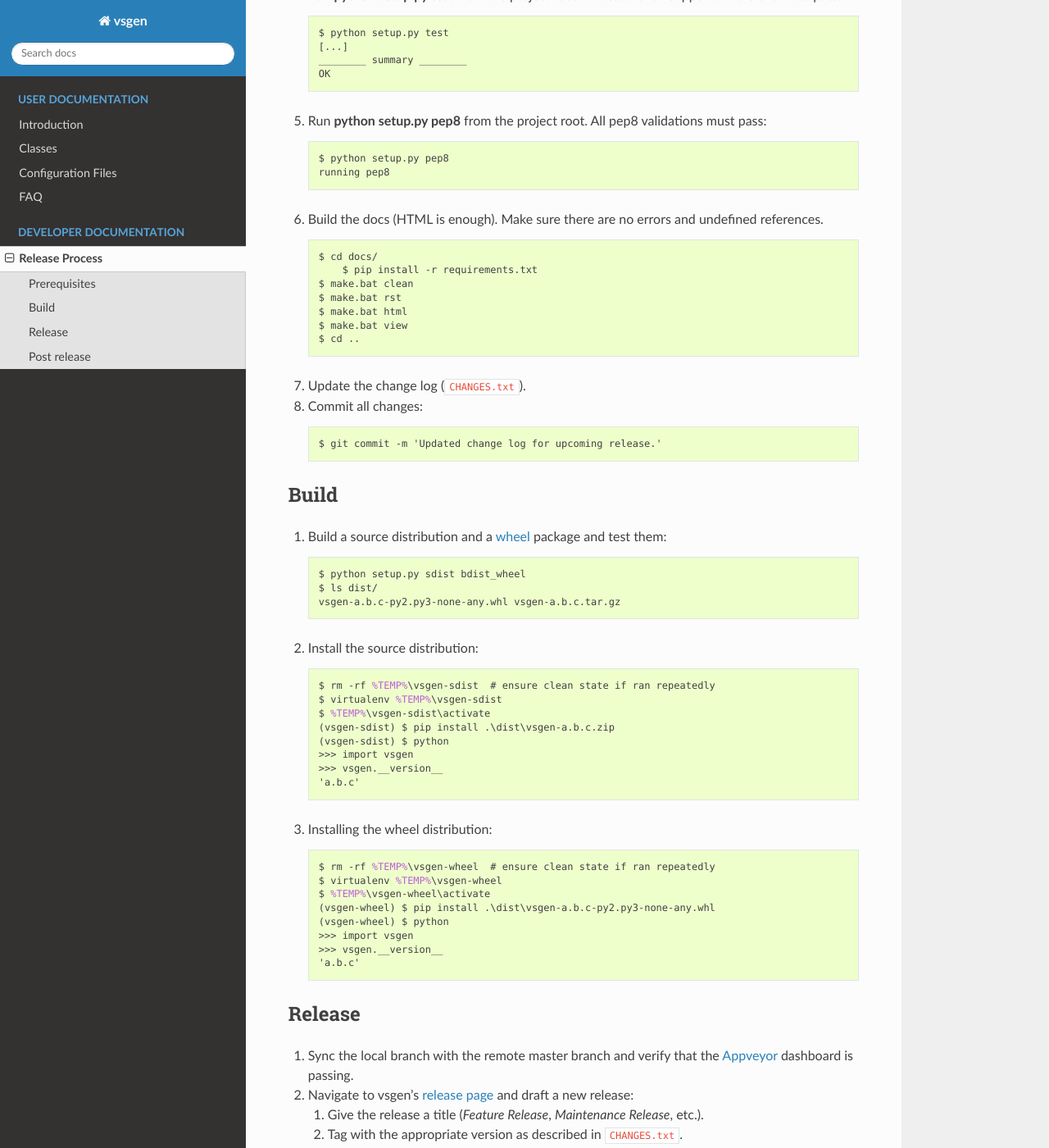
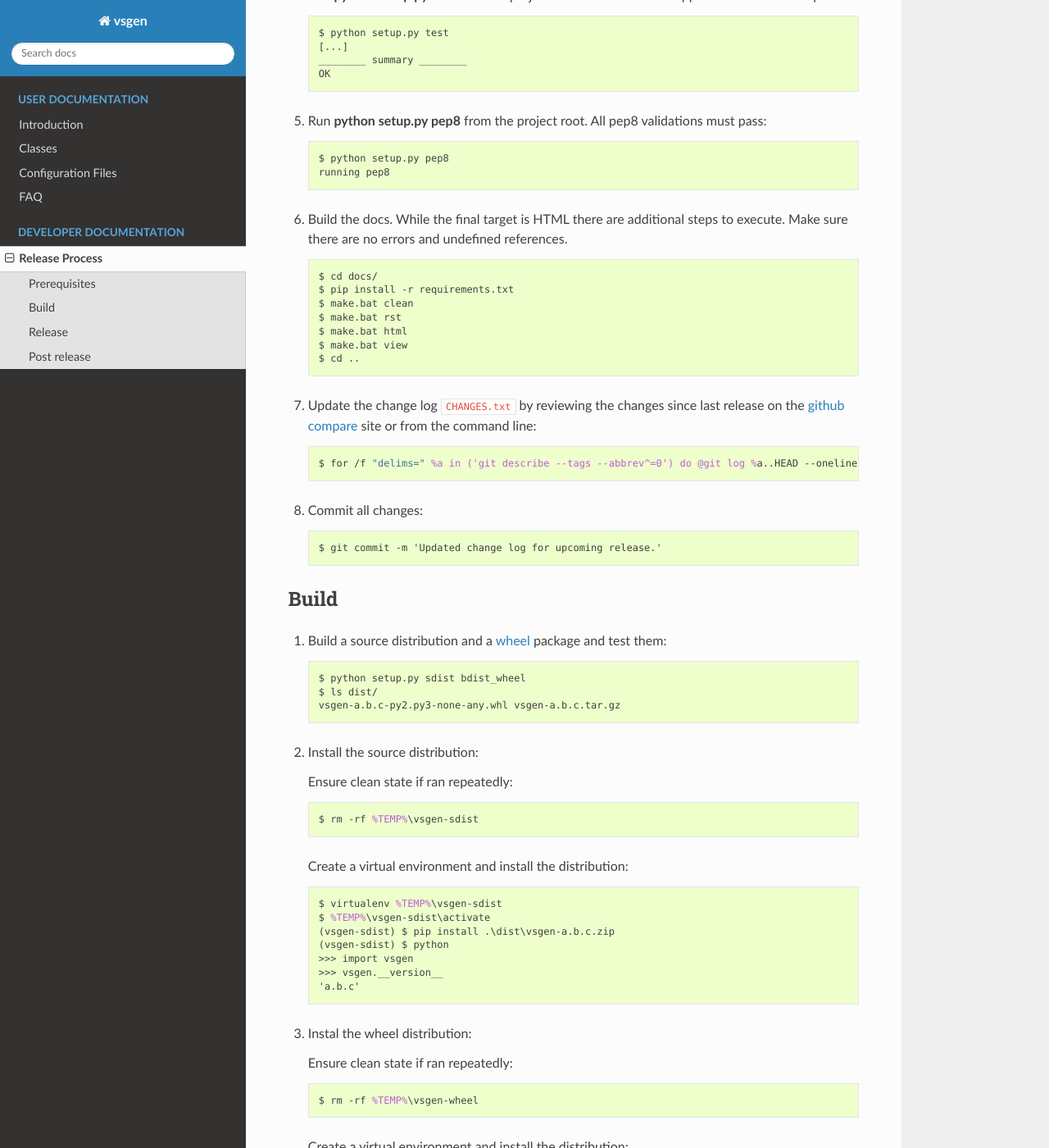
Before and after one commit to dbarsam/python-vsgen, a Sphinx documentation site: the page built from docs/source/dev/release.rst, in a window 1280 px wide and 1400 px high, scrolled down 499 px. Shown: the whole window at 82% size. Built offline with Sphinx 7.4.7 and the Read the Docs theme 2.0.0, drawn with Linux system fonts in a browser that asks for light colours; pages that are not in the unit, such as notebooks, are missing from menus; some of the changed text lies outside the part shown.

Commit message:
Updated release docs with changes.rst information.

```diff
--- a/docs/source/dev/release.rst
+++ b/docs/source/dev/release.rst
@@ -36,26 +36,30 @@ Prerequisites
     $ python setup.py pep8
     running pep8
 
-#. Build the docs (HTML is enough). Make sure there are no errors and undefined
+#. Build the docs.  While the final target is HTML there are additional steps to execute.  Make sure there are no errors and undefined
    references.
 
    .. code-block:: bat
 
     $ cd docs/
-	$ pip install -r requirements.txt
+    $ pip install -r requirements.txt
     $ make.bat clean
     $ make.bat rst
     $ make.bat html
     $ make.bat view
     $ cd ..
 
-#. Update the change log (:file:`CHANGES.txt`).
+#. Update the change log :file:`CHANGES.txt` by reviewing the changes since last release on the `github compare`_ site or from the command line:
+
+   .. code-block:: bat
+
+	$ for /f "delims=" %a in ('git describe --tags --abbrev^=0') do @git log %a..HEAD --oneline --decorate
 
 #. Commit all changes:
 
    .. code-block:: bat
 
-	$ git commit -m 'Updated change log for upcoming release.'
+    $ git commit -m 'Updated change log for upcoming release.'
 
 Build
 =====
@@ -70,9 +74,16 @@ Build
 
 #. Install the source distribution:
 
+   Ensure clean state if ran repeatedly:
+
    .. code-block:: bat
 
-    $ rm -rf %TEMP%\vsgen-sdist  # ensure clean state if ran repeatedly
+    $ rm -rf %TEMP%\vsgen-sdist
+
+   Create a virtual environment and install the distribution:
+
+   .. code-block:: bat
+
     $ virtualenv %TEMP%\vsgen-sdist
     $ %TEMP%\vsgen-sdist\activate
     (vsgen-sdist) $ pip install .\dist\vsgen-a.b.c.zip
@@ -81,11 +92,18 @@ Build
     >>> vsgen.__version__
     'a.b.c'
 
-#. Installing the wheel distribution:
+#. Instal the wheel distribution:
+
+   Ensure clean state if ran repeatedly:
 
    .. code-block:: bat
 
-    $ rm -rf %TEMP%\vsgen-wheel  # ensure clean state if ran repeatedly
+    $ rm -rf %TEMP%\vsgen-wheel
+
+   Create a virtual environment and install the distribution:
+
+   .. code-block:: bat
+
     $ virtualenv %TEMP%\vsgen-wheel
     $ %TEMP%\vsgen-wheel\activate
     (vsgen-wheel) $ pip install .\dist\vsgen-a.b.c-py2.py3-none-any.whl
@@ -116,9 +134,16 @@ Post release
 
 Finally instal vsgen one last time:
 
+   Ensure clean state if ran repeatedly:
+
    .. code-block:: bat
 
-    $ rm -rf %TEMP%\vsgen-pip  # ensure clean state if ran repeatedly
+    $ rm -rf %TEMP%\vsgen-pip
+
+   Create a virtual environment and install the distribution:
+
+   .. code-block:: bat
+
     $ virtualenv %TEMP%\vsgen-pip
     $ %TEMP%\vsgen-pip\activate
     (vsgen-pip) $ pip install -U vsgen
@@ -133,3 +158,4 @@ Finally instal vsgen one last time:
 .. _appveyor: https://ci.appveyor.com/project/DBarsam/python-vsgen
 .. _release page: https://github.com/dbarsam/python-vsgen/releases
 .. _tickets for the next version: https://github.com/dbarsam/python-vsgen/issues?q=is%3Aopen+is%3Aissue
+.. _github compare: https://github.com/dbarsam/python-vsgen/compare
```
